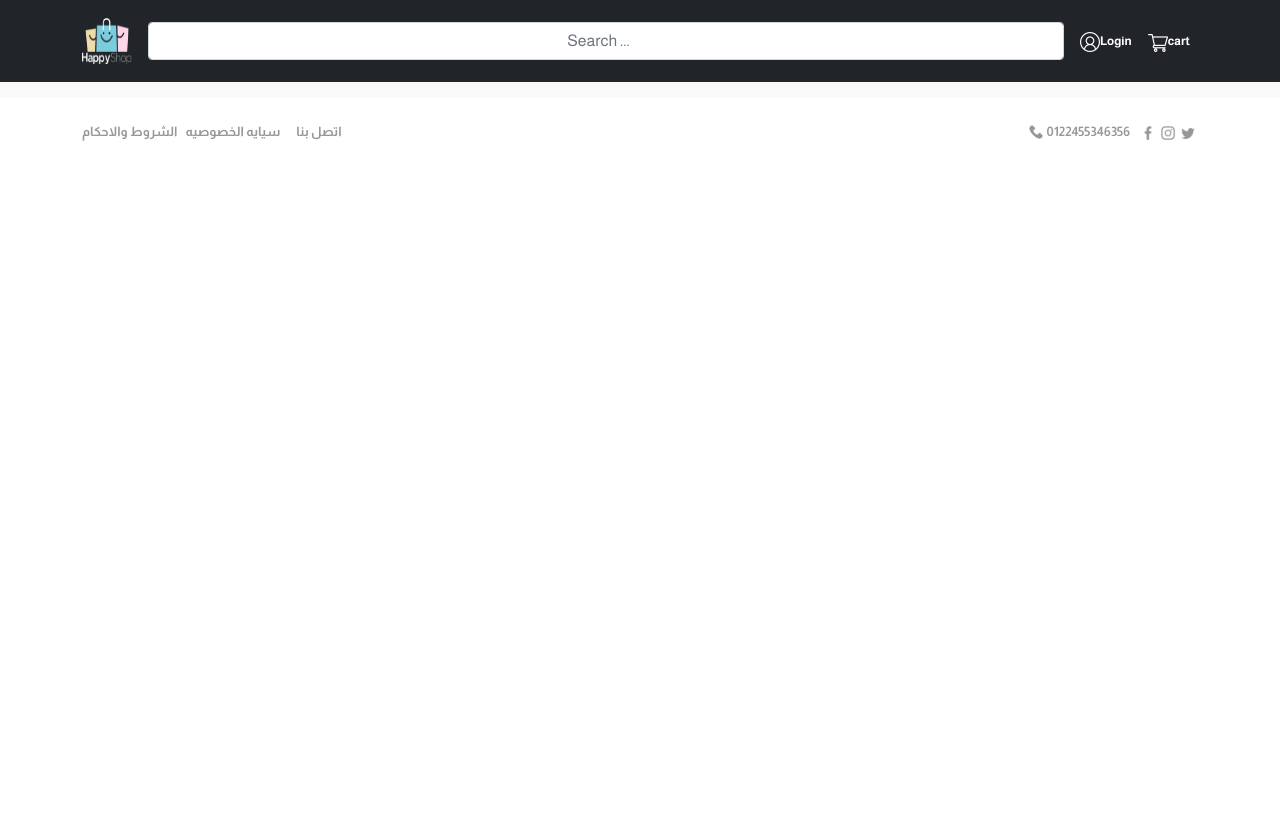
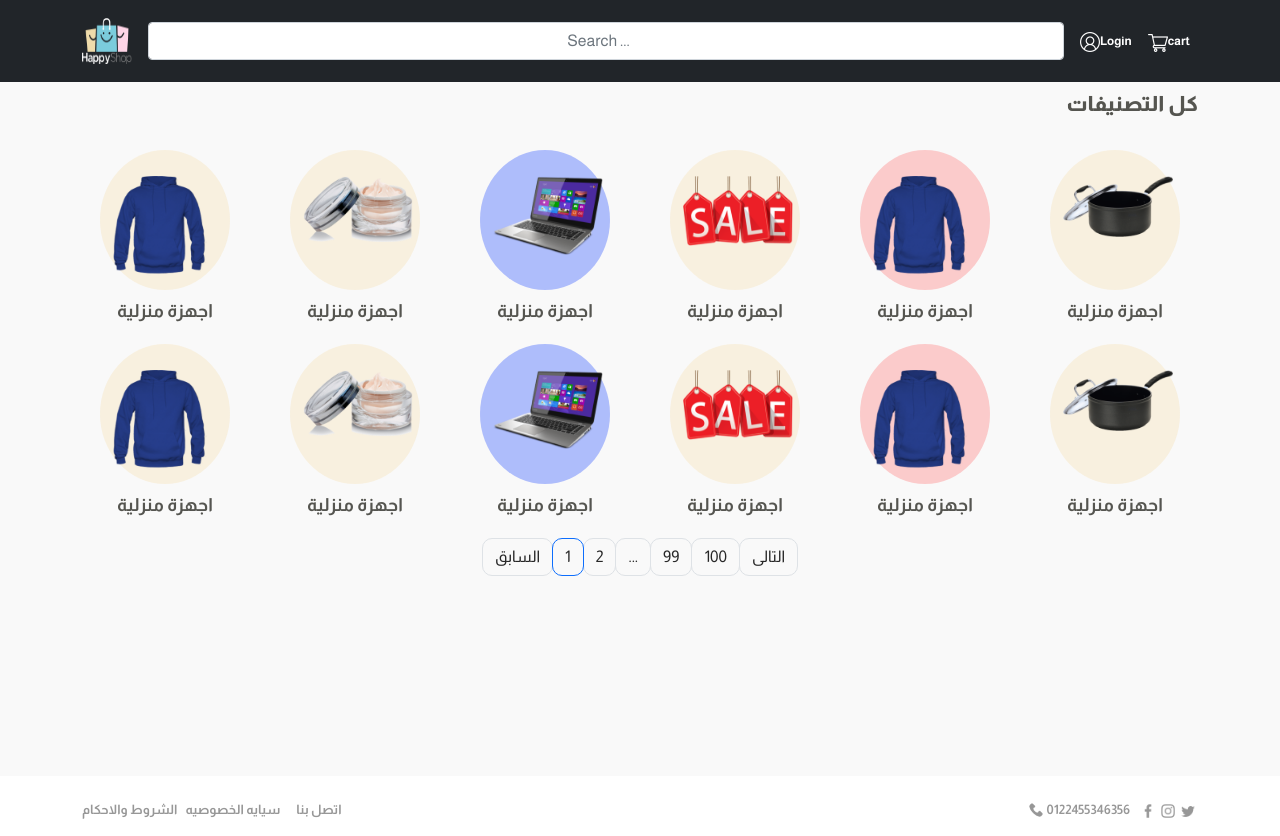
Before and after one commit to Eslamalbasha/E-Commerce, a React (Create React App) app: page /allcategory in a window 1280 px wide. Before the commit the page ends 800 px from the top, so only its background shows below. Built offline with nearby package versions, Linux system fonts and the light colour scheme.

Commit message:
allcategory

```diff
--- a/src/App.jsx
+++ b/src/App.jsx
@@ -4,6 +4,7 @@ import HomePage from "./Page/Home/HomePage";
 import { BrowserRouter, Route, Routes } from "react-router-dom";
 import LoginPage from "./Page/Auth/LoginPage";
 import RegisterPage from "./Page/Auth/RigesterPage";
+import AllCategoryPage from "./Page/Category/AllCategoryPage";
 
 function App() {
   return (
@@ -11,9 +12,11 @@ function App() {
       <NavBarLogin />
       <BrowserRouter>
         <Routes>
+          {/* <Route path="" element={}/> */}
           <Route index element={<HomePage />} />
           <Route path="/login" element={<LoginPage />} />
           <Route path="/register" element={<RegisterPage />} />
+          <Route path="/allcategory" element={<AllCategoryPage />} />
         </Routes>
       </BrowserRouter>
       <Footer />
--- /dev/null
+++ b/src/Components/Category/Categoryontainer.jsx
@@ -0,0 +1,31 @@
+import React from "react";
+import { Container, Row } from "react-bootstrap";
+import CategoryCard from "./../Category/CategoryCard";
+import clothe from "../../images/clothe.png";
+import cat2 from "../../images/cat2.png";
+import labtop from "../../images/labtop.png";
+import sale from "../../images/sale.png";
+import pic from "../../images/pic.png";
+const CategoryContainer = () => {
+  return (
+    <Container>
+      <div className="admin-content-text mt-2 ">كل التصنيفات</div>
+      <Row className="my-2 d-flex justify-content-between">
+        <CategoryCard title="اجهزة منزلية" img={clothe} background="#F4DBA4" />
+        <CategoryCard title="اجهزة منزلية" img={cat2} background="#F4DBA4" />
+        <CategoryCard title="اجهزة منزلية" img={labtop} background="#0034FF" />
+        <CategoryCard title="اجهزة منزلية" img={sale} background="#F4DBA4" />
+        <CategoryCard title="اجهزة منزلية" img={clothe} background="#FF6262" />
+        <CategoryCard title="اجهزة منزلية" img={pic} background="#F4DBA4" />
+        <CategoryCard title="اجهزة منزلية" img={clothe} background="#F4DBA4" />
+        <CategoryCard title="اجهزة منزلية" img={cat2} background="#F4DBA4" />
+        <CategoryCard title="اجهزة منزلية" img={labtop} background="#0034FF" />
+        <CategoryCard title="اجهزة منزلية" img={sale} background="#F4DBA4" />
+        <CategoryCard title="اجهزة منزلية" img={clothe} background="#FF6262" />
+        <CategoryCard title="اجهزة منزلية" img={pic} background="#F4DBA4" />
+      </Row>
+    </Container>
+  );
+};
+
+export default CategoryContainer;
--- /dev/null
+++ b/src/Components/Uitily/Pagination.jsx
@@ -0,0 +1,29 @@
+import React from "react";
+import ReactPaginate from "react-paginate";
+
+const Pagination = () => {
+  const handlePageClick = () => {};
+  return (
+    <ReactPaginate
+      breakLabel="..."
+      nextLabel="التالى"
+      onPageChange={handlePageClick}
+      marginPagesDisplayed={2}
+      pageRangeDisplayed={2}
+      pageCount={100}
+      previousLabel="السابق"
+      containerClassName={"pagination justify-content-center p-3"}
+      pageClassName={"page-item"}
+      pageLinkClassName={"page-link"}
+      previousClassName={"page-item"}
+      nextClassName={"page-item"}
+      previousLinkClassName={"page-link"}
+      nextLinkClassName={"page-link"}
+      breakClassName={"page-item"}
+      breakLinkClassName={"page-link"}
+      activeClassName={"active"}
+    />
+  );
+};
+
+export default Pagination;
--- a/src/Components/Uitily/SubTitle.jsx
+++ b/src/Components/Uitily/SubTitle.jsx
@@ -1,8 +1,13 @@
-const SubTitle = ({ title, btntitle }) => {
+import { Link } from "react-router-dom";
+const SubTitle = ({ title, btntitle, pathText }) => {
   return (
     <div className="d-flex justify-content-between pt-4">
       <div className="sub-tile">{title}</div>
-      {btntitle ? <div className="shopping-now">{btntitle}</div> : null}
+      {btntitle ? (
+        <Link to={`${pathText}`} style={{ textDecoration: "none" }}>
+          <div className="shopping-now">{btntitle}</div>
+        </Link>
+      ) : null}
     </div>
   );
 };
--- /dev/null
+++ b/src/Page/Category/AllCategoryPage.jsx
@@ -0,0 +1,14 @@
+import React from "react";
+import CategoryContainer from "../../Components/Category/Categoryontainer";
+import Pagination from "../../Components/Uitily/Pagination";
+
+const AllCategoryPage = () => {
+  return (
+    <div style={{ minHeight: "670px" }}>
+      <CategoryContainer />
+      <Pagination />
+    </div>
+  );
+};
+
+export default AllCategoryPage;
```
